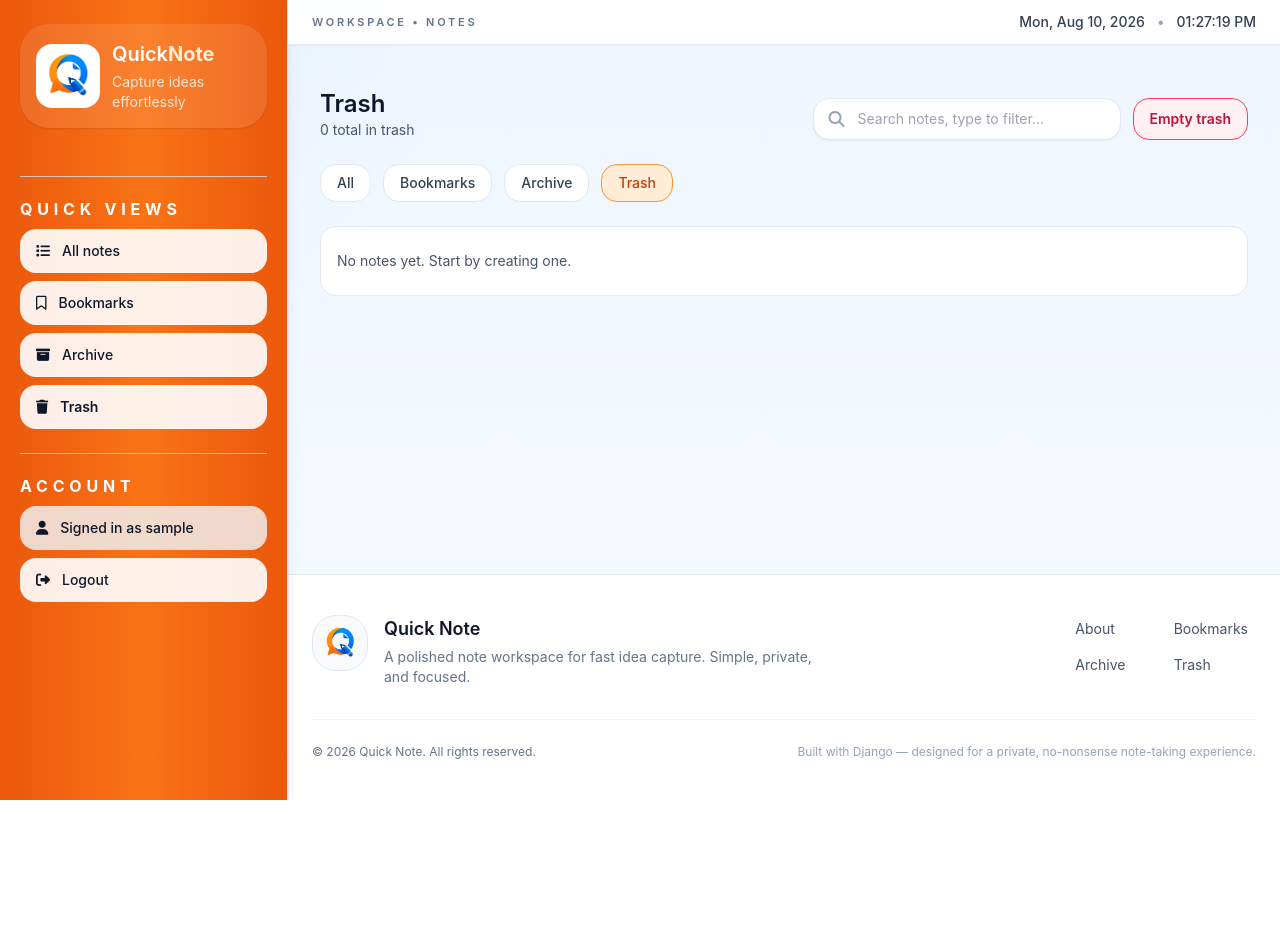
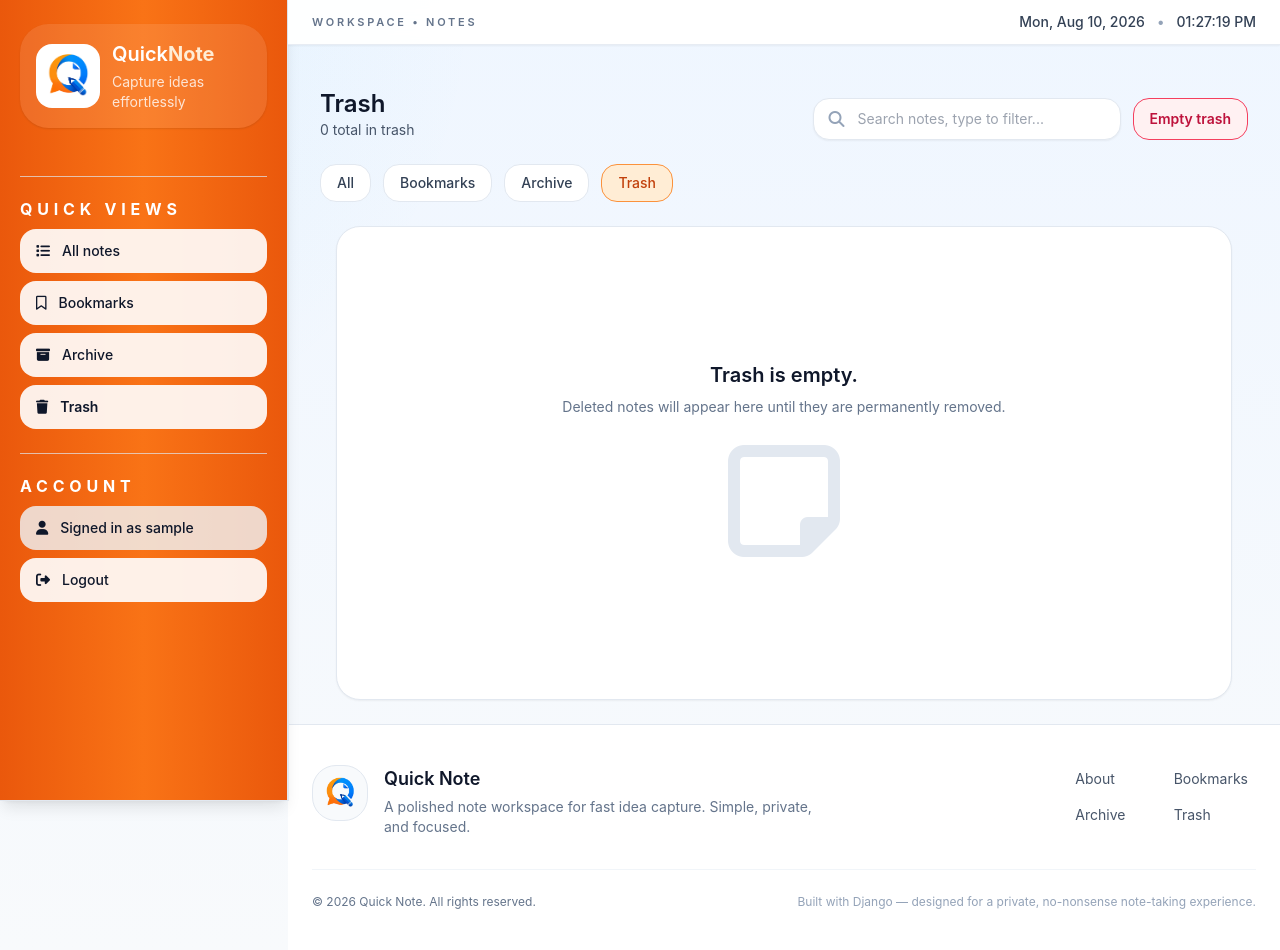
Before and after one commit to Paban-Bhandari/notes_app, a Django app: page /?view=trash in a window 1280 px wide. Before the commit the page ends 800 px from the top, so only its background shows below. Run offline with Django 5.2, Linux system fonts and the light colour scheme; a user stored in the database is signed in; tables that the repository leaves empty hold one stand-in row (values such as "Sample post"); some libraries are stand-ins or nearby versions.

Commit message:
updated the ui of home

```diff
--- a/note/templates/home.html
+++ b/note/templates/home.html
@@ -91,17 +91,38 @@ Home
                     </article>
                 {% endfor %}
             {% else %}
-                <div class="rounded-2xl border border-slate-200 bg-white px-4 py-6 text-sm text-slate-600">No notes yet. Start by creating one.</div>
+                <div class="mx-auto max-w-4xl rounded-3xl border border-slate-200 bg-white px-8 py-14 text-slate-600 shadow-sm">
+                <div class="flex min-h-[360px] flex-col items-center justify-center gap-5 text-center">
+                    <div>
+                        {% if view_filter == 'important' %}
+                            <p class="text-xl font-semibold text-slate-900">No bookmarks yet.</p>
+                            <p class="mt-2 text-sm text-slate-500">Bookmark notes to keep them handy and return to them quickly.</p>
+                        {% elif view_filter == 'archived' %}
+                            <p class="text-xl font-semibold text-slate-900">No archived notes yet.</p>
+                            <p class="mt-2 text-sm text-slate-500">Archive notes to clear your inbox while keeping them available later.</p>
+                        {% elif view_filter == 'trash' %}
+                            <p class="text-xl font-semibold text-slate-900">Trash is empty.</p>
+                            <p class="mt-2 text-sm text-slate-500">Deleted notes will appear here until they are permanently removed.</p>
+                        {% else %}
+                            <p class="text-xl font-semibold text-slate-900">No notes yet.</p>
+                            <p class="mt-2 text-sm text-slate-500">Start by creating one.</p>
+                        {% endif %}
+                    </div>
+                    <i class="fa-regular fa-note-sticky text-9xl text-slate-200"></i>
+                </div>
+            </div>
             {% endif %}
         </div>
     {% else %}
-        <div class="mx-auto max-w-3xl rounded-3xl border border-slate-200 bg-white p-10 shadow-sm text-center">
+        <div class="mx-auto w-full max-w-4xl px-4 sm:px-6 lg:px-8">
+            <div class="mx-auto max-w-2xl rounded-3xl border border-slate-200 bg-white p-10 shadow-sm text-center">
                 <p class="text-sm uppercase tracking-[0.2em] text-orange-500">Welcome to Quick Note</p>
                 <h2 class="mt-4 text-3xl font-semibold text-slate-900">Sign in to manage your notes.</h2>
                 <p class="mt-4 text-sm leading-6 text-slate-600">Your notes are private, and only visible after you log in. Create an account to start saving ideas, bookmarks, archived notes, and trash.</p>
                 <div class="mt-6 flex flex-col items-center gap-3 sm:flex-row sm:justify-center">
                     <a href="{% url 'login' %}" class="inline-flex items-center justify-center rounded-2xl bg-gradient-to-r from-orange-500 to-orange-400 px-5 py-3 text-sm font-semibold text-white transition hover:from-orange-600 hover:to-orange-500">Sign in</a>
                     <a href="{% url 'signup' %}" class="inline-flex items-center justify-center rounded-2xl border border-slate-200 bg-white px-5 py-3 text-sm font-semibold text-slate-900 transition hover:bg-slate-50">Create account</a>
+                </div>
             </div>
         </div>
     {% endif %}
```
Lines whose indentation alone changed are shown as unchanged.
